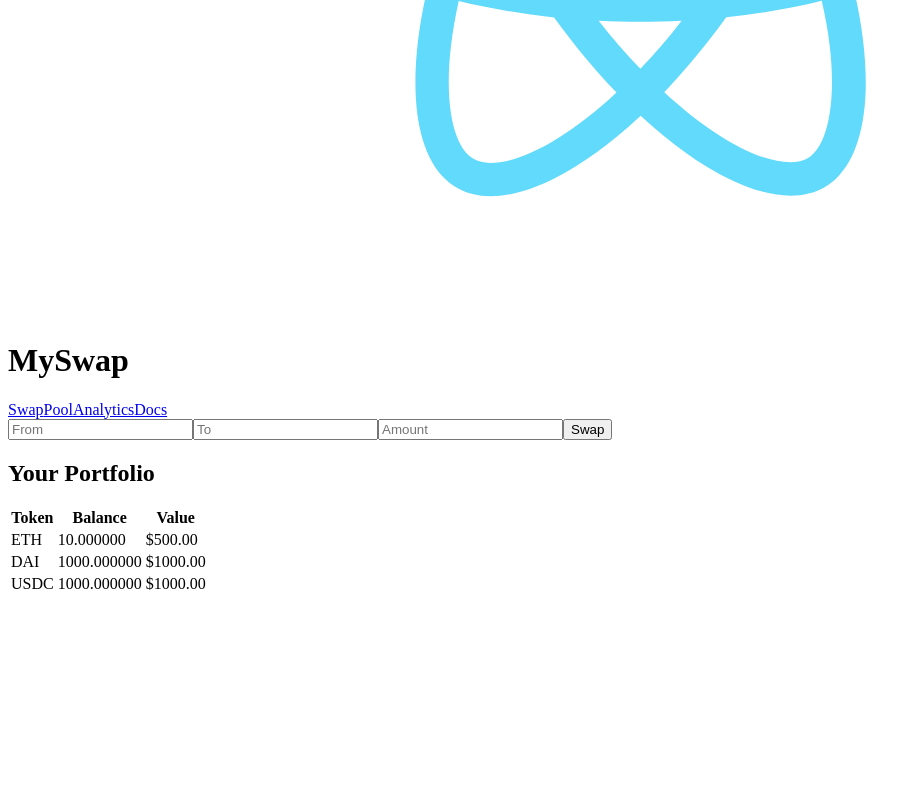
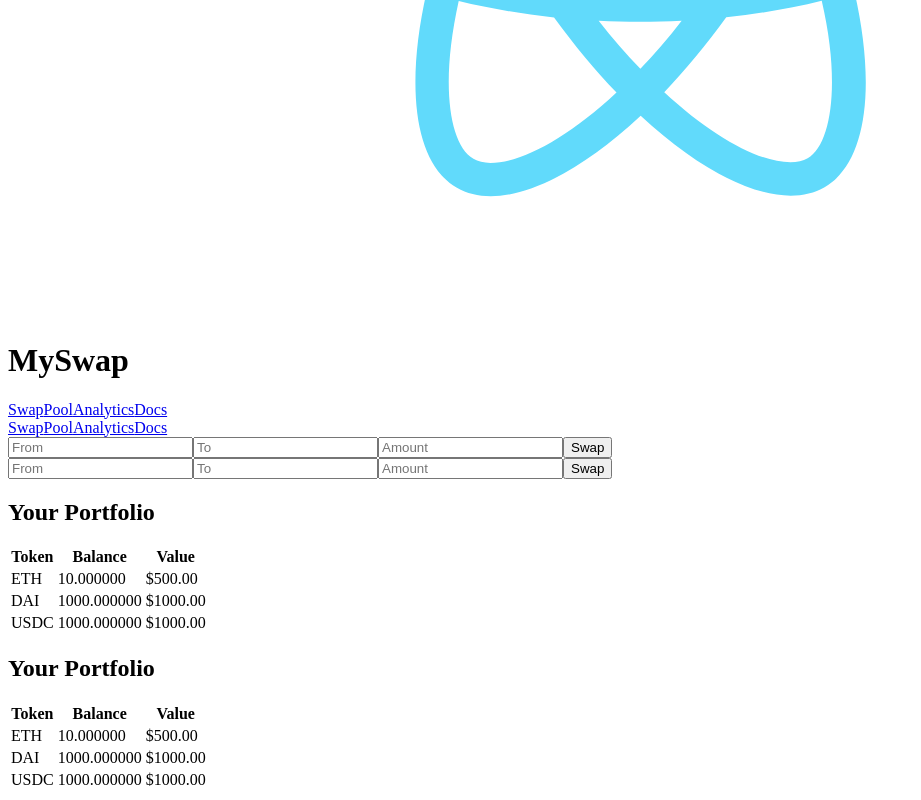
Before and after one commit to jeffrey-l-turner/CPSC-370_BTC_derivates_AI_Chapman, a React (Create React App) app in the folder workspaces/mySwap/: page / in a window 1280 px wide. Shown: the part 585-1385 px from the top of the page, without its empty margins (0-921 px from the left). Before the commit the page ends 1189 px from the top, so only its background shows below. Built offline with nearby package versions, Linux system fonts and the light colour scheme.

Commit message:
testing merge conflict

```diff
--- a/workspaces/mySwap/src/App.tsx
+++ b/workspaces/mySwap/src/App.tsx
@@ -9,7 +9,11 @@ const App: React.FC = () => {
     <div className="App">
       <Header />
       <Navigation />
+      <Navigation />
       <SwapForm />
+      <SwapForm />
+      <Portfolio />
+      <span></span>
       <Portfolio />
     </div>
   );
```
